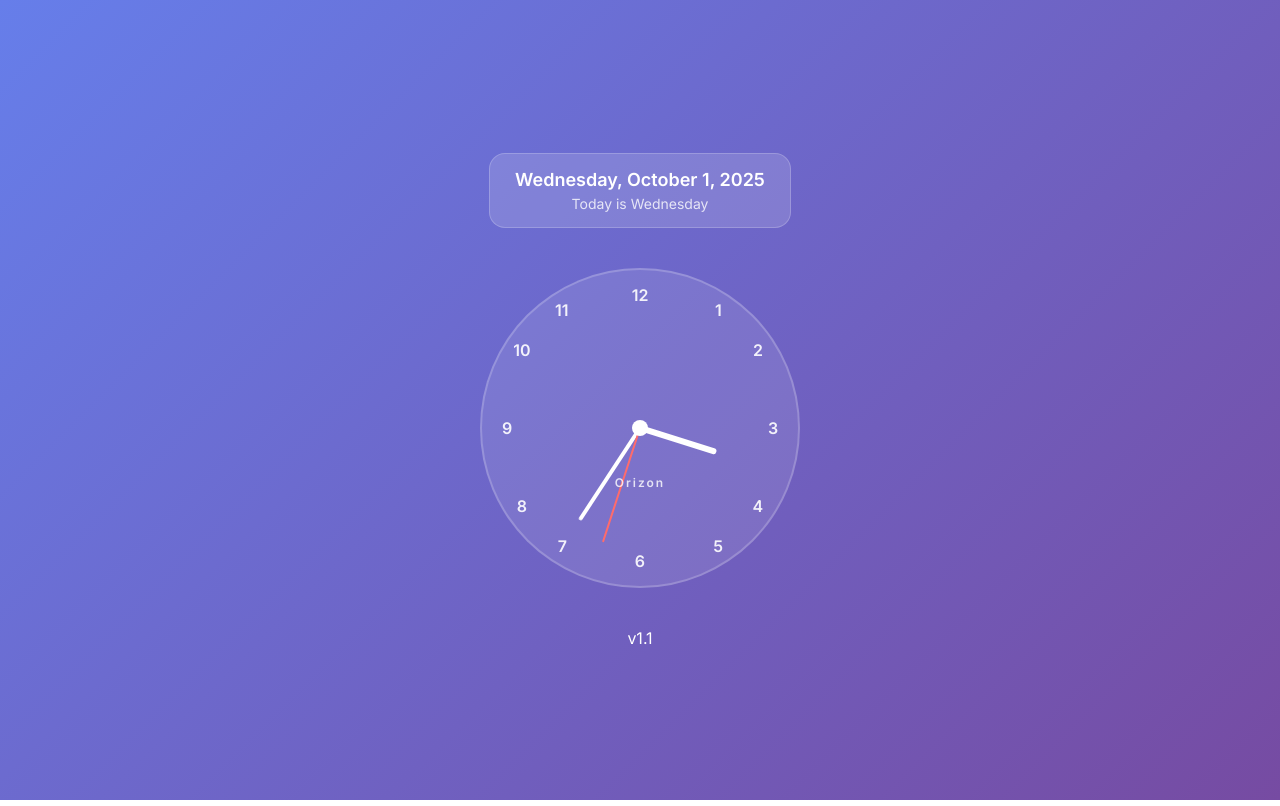
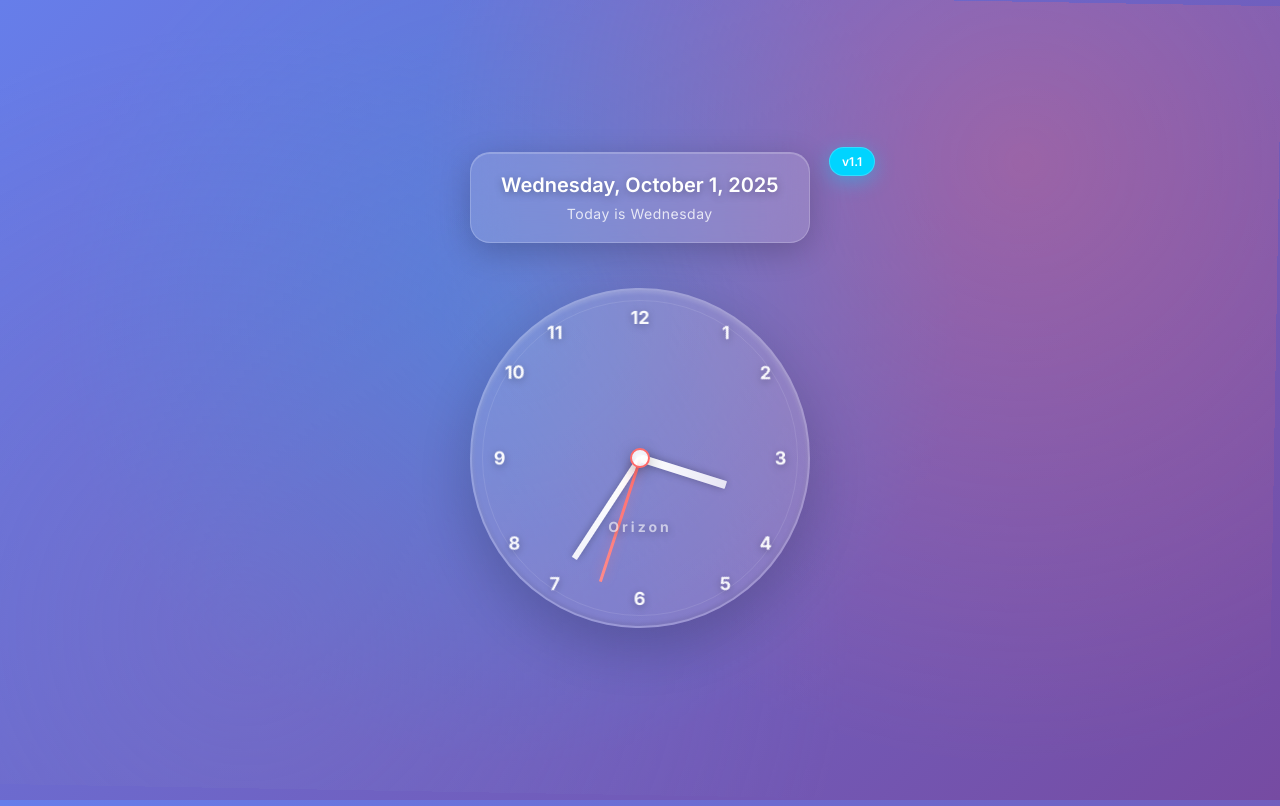
Before and after one commit to SaurabhEffect/Orizon-analog-clock, a plain HTML site: page index.html in a window 1280 px wide. Drawn offline with Linux system fonts and the light colour scheme.

Commit message:
Enhanced Glassmorphism

```diff
--- a/style.css
+++ b/style.css
@@ -1,3 +1,23 @@
+/* Orizon v1.1 - Enhanced Glassmorphism Styling */
+
+:root {
+  --bg-primary: linear-gradient(135deg, #667eea 0%, #764ba2 100%);
+  --bg-secondary: rgba(255, 255, 255, 0.1);
+  --bg-glass: rgba(255, 255, 255, 0.15);
+  --bg-glass-hover: rgba(255, 255, 255, 0.25);
+  --text-primary: #ffffff;
+  --text-secondary: rgba(255, 255, 255, 0.8);
+  --text-accent: rgba(255, 255, 255, 0.6);
+  --accent-color: #00d4ff;
+  --accent-secondary: #ff6b6b;
+  --shadow-light: rgba(255, 255, 255, 0.2);
+  --shadow-dark: rgba(0, 0, 0, 0.2);
+  --border-glass: rgba(255, 255, 255, 0.2);
+
+  --animation-smooth: cubic-bezier(0.4, 0, 0.2, 1);
+  --animation-bounce: cubic-bezier(0.68, -0.55, 0.265, 1.55);
+}
+
 * {
   margin: 0;
   padding: 0;
@@ -6,13 +26,49 @@
 
 body {
   font-family: "Inter", sans-serif;
-  background: linear-gradient(135deg, #667eea 0%, #764ba2 100%);
+  background: var(--bg-primary);
   min-height: 100vh;
   display: flex;
   align-items: center;
   justify-content: center;
-  color: #ffffff;
+  color: var(--text-primary);
   overflow-x: hidden;
+  position: relative;
+}
+
+body::before {
+  content: "";
+  position: absolute;
+  top: 0;
+  left: 0;
+  width: 100%;
+  height: 100%;
+  background: radial-gradient(
+      circle at 20% 80%,
+      rgba(120, 119, 198, 0.3) 0%,
+      transparent 50%
+    ),
+    radial-gradient(
+      circle at 80% 20%,
+      rgba(255, 107, 107, 0.3) 0%,
+      transparent 50%
+    ),
+    radial-gradient(
+      circle at 40% 40%,
+      rgba(0, 212, 255, 0.2) 0%,
+      transparent 50%
+    );
+  pointer-events: none;
+  animation: backgroundFloat 10s ease-in-out infinite alternate;
+}
+
+@keyframes backgroundFloat {
+  0% {
+    transform: translate(0px, 0px) rotate(0deg);
+  }
+  100% {
+    transform: translate(-10px, -10px) rotate(2deg);
+  }
 }
 
 .container {
@@ -20,52 +76,135 @@ body {
   max-width: 500px;
   padding: 20px;
   position: relative;
+  z-index: 1;
 }
 
 .clock-container {
   display: flex;
   flex-direction: column;
   align-items: center;
-  gap: 20px;
+  gap: 25px;
+  animation: containerSlideIn 1s var(--animation-bounce);
+}
+
+@keyframes containerSlideIn {
+  from {
+    opacity: 0;
+    transform: translateY(30px) scale(0.9);
+  }
+  to {
+    opacity: 1;
+    transform: translateY(0) scale(1);
+  }
 }
 
 .date-display {
   text-align: center;
-  background: rgba(255, 255, 255, 0.15);
-  border: 1px solid rgba(255, 255, 255, 0.2);
-  border-radius: 16px;
-  padding: 15px 25px;
+  background: var(--bg-glass);
+  backdrop-filter: blur(20px);
+  -webkit-backdrop-filter: blur(20px);
+  border: 1px solid var(--border-glass);
+  border-radius: 20px;
+  padding: 20px 30px;
+  box-shadow: 0 8px 32px var(--shadow-dark), inset 0 1px 0 var(--shadow-light);
+  transition: all 0.3s var(--animation-smooth);
+  position: relative;
+  overflow: hidden;
+}
+
+.date-display::before {
+  content: "";
+  position: absolute;
+  top: 0;
+  left: -100%;
+  width: 100%;
+  height: 100%;
+  background: linear-gradient(
+    90deg,
+    transparent,
+    rgba(255, 255, 255, 0.2),
+    transparent
+  );
+  transition: left 0.5s ease;
+}
+
+.date-display:hover::before {
+  left: 100%;
+}
+
+.date-display:hover {
+  background: var(--bg-glass-hover);
+  transform: translateY(-2px);
+  box-shadow: 0 12px 48px var(--shadow-dark), inset 0 1px 0 var(--shadow-light);
 }
 
 .date-text {
-  font-size: 18px;
+  font-size: 20px;
   font-weight: 600;
-  margin-bottom: 5px;
+  margin-bottom: 8px;
+  color: var(--text-primary);
+  text-shadow: 0 2px 8px rgba(0, 0, 0, 0.3);
 }
 
 .day-text {
   font-size: 14px;
-  color: rgba(255, 255, 255, 0.8);
+  color: var(--text-secondary);
   font-weight: 400;
+  letter-spacing: 0.5px;
 }
 
 .clock {
-  width: 320px;
-  height: 320px;
+  width: 340px;
+  height: 340px;
   position: relative;
   margin: 20px 0;
+  animation: clockAppear 1.2s var(--animation-bounce) 0.3s both;
+}
+
+@keyframes clockAppear {
+  from {
+    opacity: 0;
+    transform: scale(0.8) rotate(-10deg);
+  }
+  to {
+    opacity: 1;
+    transform: scale(1) rotate(0deg);
+  }
 }
 
 .clock-face {
   width: 100%;
   height: 100%;
-  background: rgba(255, 255, 255, 0.1);
-  border: 2px solid rgba(255, 255, 255, 0.2);
+  background: var(--bg-glass);
+  backdrop-filter: blur(25px);
+  -webkit-backdrop-filter: blur(25px);
+  border: 2px solid var(--border-glass);
   border-radius: 50%;
   position: relative;
   display: flex;
   align-items: center;
   justify-content: center;
+  box-shadow: 0 20px 60px var(--shadow-dark),
+    inset 0 2px 4px var(--shadow-light), inset 0 -2px 4px rgba(0, 0, 0, 0.1);
+  transition: all 0.3s var(--animation-smooth);
+}
+
+.clock-face::before {
+  content: "";
+  position: absolute;
+  top: 10px;
+  left: 10px;
+  right: 10px;
+  bottom: 10px;
+  border: 1px solid rgba(255, 255, 255, 0.1);
+  border-radius: 50%;
+  pointer-events: none;
+}
+
+.clock-face:hover {
+  transform: scale(1.02);
+  box-shadow: 0 25px 80px var(--shadow-dark),
+    inset 0 2px 6px var(--shadow-light), inset 0 -2px 6px rgba(0, 0, 0, 0.15);
 }
 
 .hour-markers {
@@ -78,15 +217,23 @@ body {
 
 .marker {
   position: absolute;
-  width: 30px;
-  height: 30px;
+  width: 35px;
+  height: 35px;
   display: flex;
   align-items: center;
   justify-content: center;
-  font-weight: 600;
-  font-size: 16px;
-  color: rgba(255, 255, 255, 0.9);
+  font-weight: 700;
+  font-size: 18px;
+  color: rgba(255, 255, 255, 0.95);
   transform-origin: center;
+  text-shadow: 0 2px 8px rgba(0, 0, 0, 0.3);
+  transition: all 0.3s var(--animation-smooth);
+}
+
+.marker:hover {
+  background: rgba(255, 255, 255, 0.2);
+  transform: scale(1.1);
+  color: var(--accent-color);
 }
 
 .marker span {
@@ -179,53 +326,99 @@ body {
   left: 50%;
   bottom: 50%;
   transform-origin: bottom center;
-  border-radius: 10px;
-  transition: transform 0.5s ease;
+  border-radius: 20px;
+  transition: transform 0.6s var(--animation-smooth);
+  box-shadow: 0 2px 8px rgba(0, 0, 0, 0.3);
 }
 
 .hour-hand {
-  width: 6px;
-  height: 80px;
-  background: #ffffff;
-  margin-left: -3px;
+  width: 8px;
+  height: 90px;
+  background: linear-gradient(
+    to top,
+    var(--text-primary),
+    rgba(255, 255, 255, 0.8)
+  );
+  margin-left: -4px;
+  border-radius: 4px 4px 20px 20px;
 }
 
 .minute-hand {
-  width: 4px;
-  height: 110px;
-  background: #ffffff;
-  margin-left: -2px;
+  width: 6px;
+  height: 120px;
+  background: linear-gradient(
+    to top,
+    var(--text-primary),
+    rgba(255, 255, 255, 0.9)
+  );
+  margin-left: -3px;
+  border-radius: 3px 3px 15px 15px;
 }
 
 .second-hand {
-  width: 2px;
-  height: 120px;
-  background: #ff6b6b;
-  margin-left: -1px;
+  width: 3px;
+  height: 130px;
+  background: linear-gradient(to top, var(--accent-secondary), #ff8a8a);
+  margin-left: -1.5px;
   transition: transform 0.1s ease-out;
+  border-radius: 1.5px 1.5px 10px 10px;
+  box-shadow: 0 2px 12px rgba(255, 107, 107, 0.4);
 }
 
 .center-dot {
   position: absolute;
   top: 50%;
   left: 50%;
-  width: 16px;
-  height: 16px;
-  background: #ffffff;
+  width: 20px;
+  height: 20px;
+  background: radial-gradient(
+    circle,
+    var(--text-primary),
+    rgba(255, 255, 255, 0.8)
+  );
+  border: 2px solid var(--accent-secondary);
   border-radius: 50%;
   transform: translate(-50%, -50%);
   z-index: 10;
+  box-shadow: 0 4px 16px rgba(0, 0, 0, 0.3),
+    inset 0 1px 2px rgba(255, 255, 255, 0.5);
 }
 
 .brand-logo {
   position: absolute;
-  top: 65%;
+  top: 68%;
   left: 50%;
   transform: translateX(-50%);
+  font-size: 14px;
+  font-weight: 700;
+  color: var(--text-accent);
+  letter-spacing: 3px;
+  text-shadow: 0 2px 8px rgba(0, 0, 0, 0.3);
+}
+
+.version-badge {
+  position: absolute;
+  top: 15px;
+  right: 15px;
+  background: var(--accent-color);
+  color: white;
+  padding: 6px 12px;
+  border-radius: 20px;
   font-size: 12px;
   font-weight: 600;
-  color: rgba(255, 255, 255, 0.8);
-  letter-spacing: 2px;
+  box-shadow: 0 4px 16px rgba(0, 212, 255, 0.3);
+  backdrop-filter: blur(10px);
+  border: 1px solid rgba(255, 255, 255, 0.2);
+  animation: badgeGlow 2s ease-in-out infinite alternate;
+}
+
+@keyframes badgeGlow {
+  0% {
+    box-shadow: 0 4px 16px rgba(0, 212, 255, 0.3);
+  }
+  100% {
+    box-shadow: 0 6px 24px rgba(0, 212, 255, 0.5);
+  }
 }
 
 @media (max-width: 768px) {
@@ -235,18 +428,52 @@ body {
   }
 
   .clock {
-    width: 280px;
-    height: 280px;
+    width: 300px;
+    height: 300px;
+  }
+
+  .marker {
+    width: 30px;
+    height: 30px;
+    font-size: 16px;
+  }
+
+  .date-display {
+    padding: 18px 25px;
   }
 }
 
 @media (max-width: 480px) {
   .clock {
-    width: 240px;
-    height: 240px;
+    width: 260px;
+    height: 260px;
   }
 
   .marker {
+    width: 28px;
+    height: 28px;
     font-size: 14px;
   }
+
+  .date-text {
+    font-size: 18px;
+  }
+
+  .date-display {
+    padding: 15px 20px;
+  }
 }
+
+.clock-face,
+.date-display,
+.marker {
+  will-change: transform;
+}
+
+@media (prefers-reduced-motion: reduce) {
+  * {
+    animation-duration: 0.01ms !important;
+    animation-iteration-count: 1 !important;
+    transition-duration: 0.01ms !important;
+  }
+}
```
